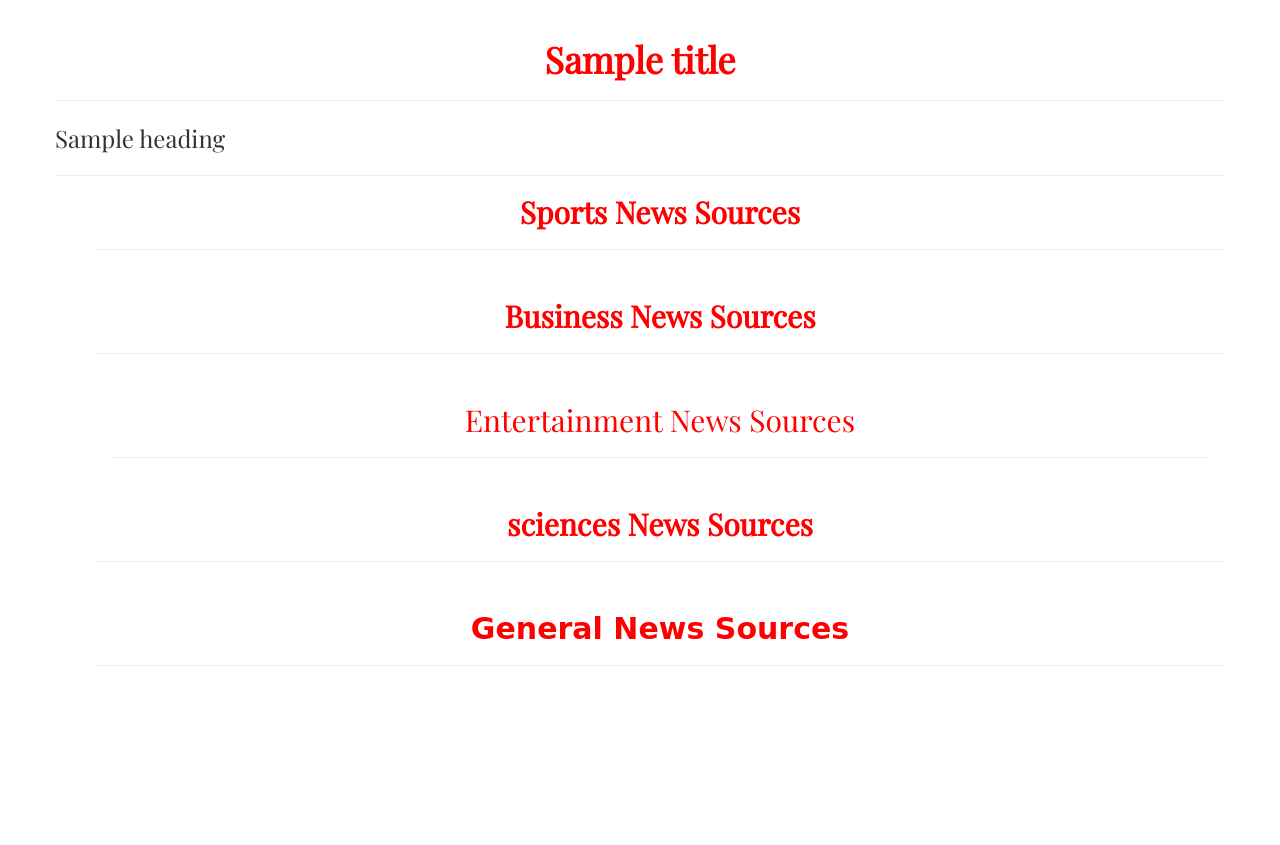
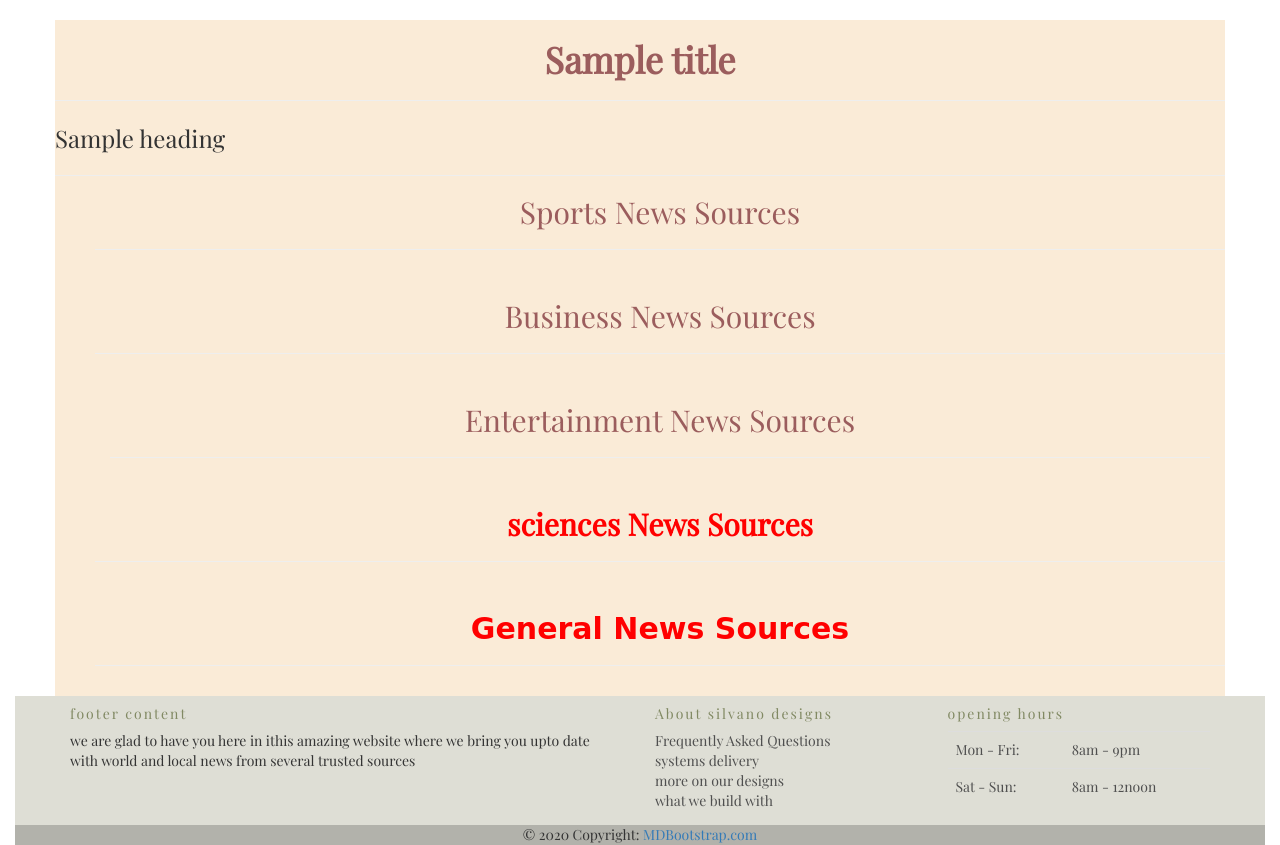
Before and after one commit to sylvestus/newsSite, a Flask app: template app/templates/index.html in a window 1280 px wide. Shown: the part 52-897 px from the top of the page. Before the commit the page ends 718 px from the top, so only its background shows below. Run offline with Flask 2, Linux system fonts and the light colour scheme; the template is opened without the code that fills it: most values are stand-ins (such as "Sample title", 1, 10 or a date in 2020); some libraries are stand-ins or nearby versions; some web fonts are replaced.

Commit message:
deployment to heroku

```diff
--- a/app/main/views.py
+++ b/app/main/views.py
@@ -9,7 +9,7 @@ def index():
     View root page function that returns the index page and it's content
     """
     title  = "News Centre. "
-    heading = "Welcome our Trusted news sources you can select one in your category to read through what they have for you"
+    heading = " Welcome our Trusted news sources   select one in your category to read through what we have for you"
 
     #Getting the sources
     general = get_sources('general')
--- a/app/templates/articles.html
+++ b/app/templates/articles.html
@@ -18,7 +18,7 @@ super() }}
 
 <!-- Content block -->
 {% block content %}
-<div class="container">
+<div class="container" style="background-color: antiquewhite">
   <div class="row" style="margin-bottom: 10px;" >
     <div class="">
       <h1 style="text-align: center; color: rgb(155, 93, 93)">
@@ -54,5 +54,9 @@ super() }}
       {% endfor %}
     </div>
   </div>
+  {% block footer %}
+    {% include 'footer.html' %}
+  {% endblock %}
+
 </div>
 {% endblock %}
--- /dev/null
+++ b/app/templates/footer.html
@@ -0,0 +1,56 @@
+<!-- Remove the container if you want to extend the Footer to full width. -->
+<div class="container-fluid my-5">
+
+    <footer style="background-color: #deded5;">
+    <div class="container p-4">
+      <div class="row">
+        <div class="col-lg-6 col-md-12 mb-4">
+          <h5 class="mb-3" style="letter-spacing: 2px; color: #818963;">footer content</h5>
+          <p>
+           we are glad to have you here in ithis amazing website where we bring you upto date <br>
+           with world and local news from several trusted sources
+          </p>
+        </div>
+        <div class="col-lg-3 col-md-6 mb-4">
+          <h5 class="mb-3" style="letter-spacing: 2px; color: #818963;"> About silvano designs</h5>
+          <ul class="list-unstyled mb-0">
+            <li class="mb-1">
+              <a href="#!" style="color: #4f4f4f;">Frequently Asked Questions</a>
+            </li>
+            <li class="mb-1">
+              <a href="#!" style="color: #4f4f4f;">systems delivery</a>
+            </li>
+            <li class="mb-1">
+              <a href="#!" style="color: #4f4f4f;">more on our designs</a>
+            </li>
+            <li>
+              <a href="#!" style="color: #4f4f4f;">what we build with</a>
+            </li>
+          </ul>
+        </div>
+        <div class="col-lg-3 col-md-6 mb-4">
+          <h5 class="mb-1" style="letter-spacing: 2px; color: #818963;">opening hours</h5>
+          <table class="table" style="color: #4f4f4f; border-color: #666;">
+            <tbody>
+              <tr>
+                <td>Mon - Fri:</td>
+                <td>8am - 9pm</td>
+              </tr>
+              <tr>
+                <td>Sat - Sun:</td>
+                <td>8am - 12noon</td>
+              </tr>
+            </tbody>
+          </table>
+        </div>
+      </div>
+    </div>
+    <div class="text-center p-3" style="background-color: rgba(0, 0, 0, 0.2);">
+      © 2020 Copyright:
+      <a class="text-dark" href="https://mdbootstrap.com/">MDBootstrap.com</a>
+    </div>
+    <!-- Copyright -->
+  </footer>
+
+</div>
+<!-- End of .container -->
--- a/app/templates/index.html
+++ b/app/templates/index.html
@@ -6,18 +6,18 @@
 {% block content %}
 
 
-<div class="container">
+<div class="container" style="background-color: antiquewhite">
 
  <div class="row d-flex flex-row">
-    <h1 style = "text-align:center; color:red; font-weight:600;">{{title}}</h1>
+    <h1 style = "text-align:center; color:rgb(155, 93, 93); font-weight:700;">{{title}}</h1>
     <hr>
-    <p style = "font-size:24px">{{heading}}</p>
+    <p style = "font-size:24px">{{ heading}}</p>
     <hr>
 
     <!-- Sports section -->
 
     <ul>
-        <h2 style = "text-align:center; color:red; font-weight:600;">Sports News Sources</h2>
+        <h2 style = "text-align:center; color:rgb(155, 93, 93); ">Sports News Sources</h2>
         <hr>
         {{macro.display_sources_list(sports)}}
     </ul>
@@ -28,7 +28,7 @@
     <!-- Business section -->
 
     <ul>
-        <h2 style = "text-align:center; color:red; font-weight:600;">Business News Sources</h2>
+        <h2 style = "text-align:center; color:rgb(155, 93, 93); ">Business News Sources</h2>
         <hr>
         {{macro.display_sources_list(business)}}
     </ul>
@@ -38,7 +38,7 @@
     <!-- Entertainment section -->
 
     <ul>
-        <h2 style = "text-align:center; color:red; ">Entertainment News Sources</h2>
+        <h2 style = "text-align:center; color:rgb(155, 93, 93); ">Entertainment News Sources</h2>
         <hr>
         {{macro.display_sources_list(entertainment)}}
     </ul>
@@ -62,5 +62,8 @@
     </ul></div>
 
 </div>
+{% block footer %}
+    {% include 'footer.html' %}
+  {% endblock %}
 
 {% endblock %}
--- a/app/templates/macros.html
+++ b/app/templates/macros.html
@@ -5,10 +5,10 @@
 
     {% for source in sources_result_list %}
 
-    <div class="col-md-4 " style="background-color: antiquewhite;  height: 400px; ;">
+    <div class="col-md-4 " style="  height: 400px; ;">
 
         <h3 style="color:blue; ">
-            <li>{{source.name}}</li>
+            <li style="list-style: none;">{{source.name}}</li>
         </h3>
         <li style="font-size:18px; list-style: none;"> <strong>ABOUT SOURCE:</strong> {{source.description}}</li>
         <li style=" font-size:18px;list-style: none;"><strong>COUNTRY:</strong> {{source.country}}</li>
--- a/requirements.txt
+++ b/requirements.txt
@@ -4,9 +4,10 @@ Flask==1.1.4
 Flask-Bootstrap==3.3.7.1
 Flask-Script==2.0.6
 Flask-WTF==1.0.0
+gunicorn==20.1.0
 itsdangerous==1.1.0
 Jinja2==2.11.3
-markupsafe==2.0.1
+MarkupSafe==2.0.1
 visitor==0.1.3
 Werkzeug==1.0.1
 WTForms==3.0.1
```
Also changed, not shown: app/templates/base.html (line endings or trailing spaces).
